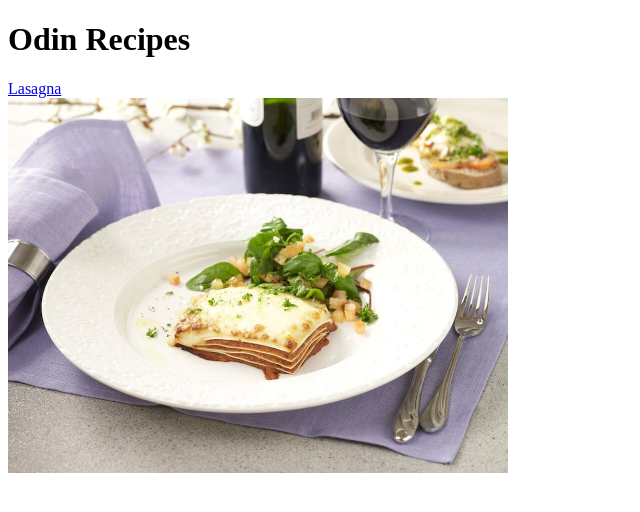
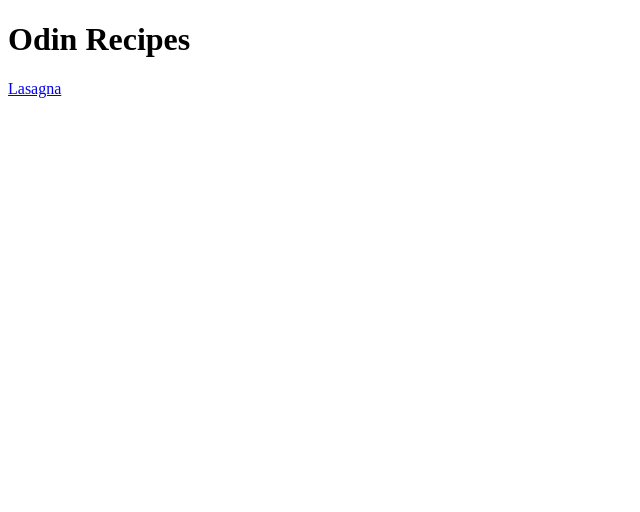
Before and after one commit to LLaagen/odin-recipes, a plain HTML site: page index.html in a window 1280 px wide. Shown: the whole page, without its empty margins (0-640 px from the left). Drawn offline with Linux system fonts and the light colour scheme.

Commit message:
add ../index.html Test setup

```diff
--- a/index.html
+++ b/index.html
@@ -10,6 +10,6 @@
     <h1>Odin Recipes</h1>
     <a href="recipes/lasanga.html">Lasagna</a>
     <br>
-    <img src="recipes/lasagna.jpg" alt="Lasagna" width="500"></a>
+
 </body>
 </html>
```
